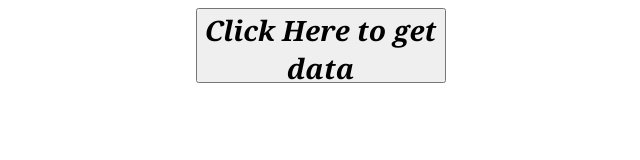
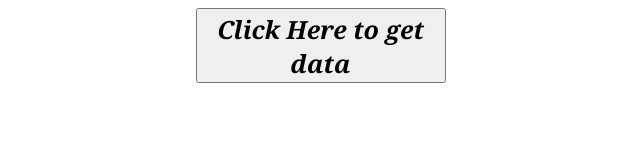
Before and after one commit to heatblst/Extract-Data, a plain HTML site: page index.html in a window 1280 px wide. Shown: the whole page, without its empty margins (356-996 px from the left). Drawn offline with nearby package versions, Linux system fonts and the light colour scheme.

Commit message:
Update index.html

```diff
--- a/index.html
+++ b/index.html
@@ -3,14 +3,14 @@
 <head>
 <style>
 body{
- font: italic bold 28px Georgia, serif;
+ font: italic bold 21px Georgia, serif;
 }
 #div1{
  margin-top:2%;
  margin-left:1%;
 }
 #btn{
-    font: italic bold 28px Georgia, serif;
+    font: italic bold 25px Georgia, serif;
     width: 250px;
     height: 75px;
     margin-left:43%;
```
